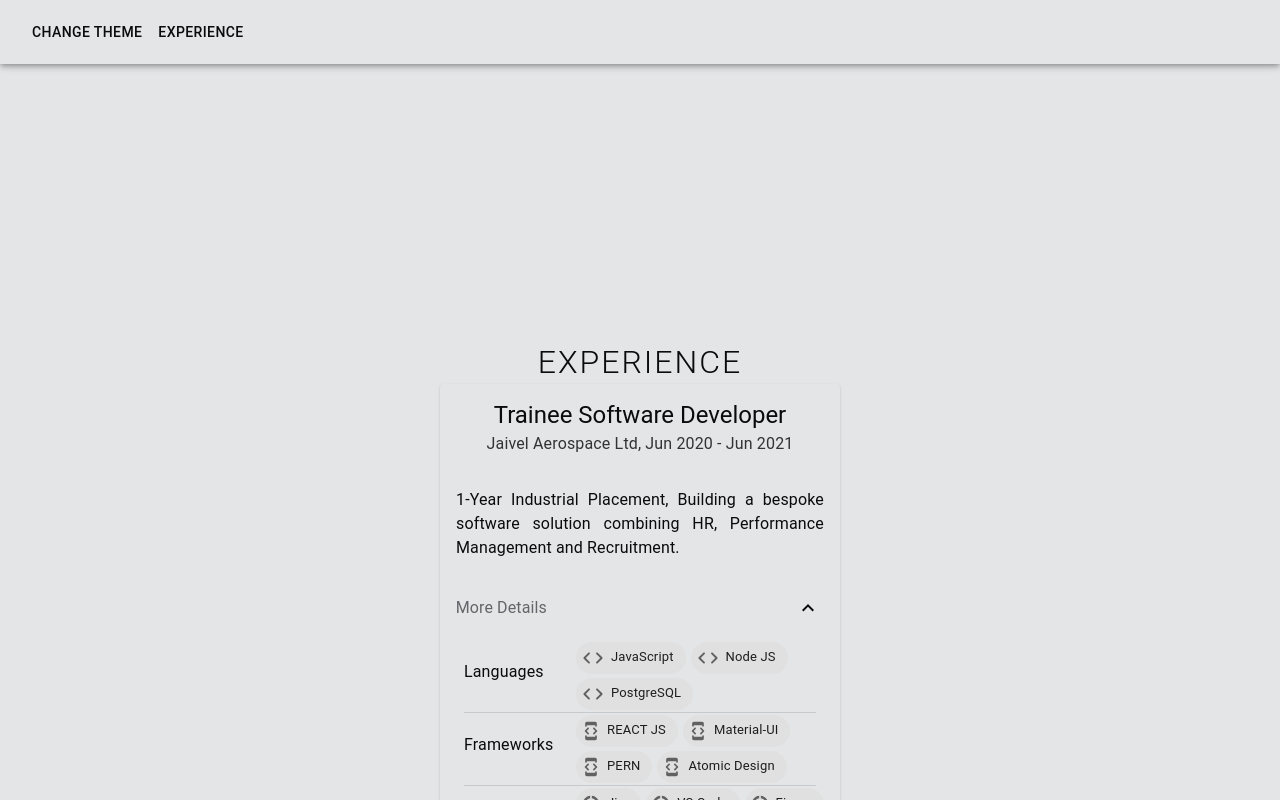
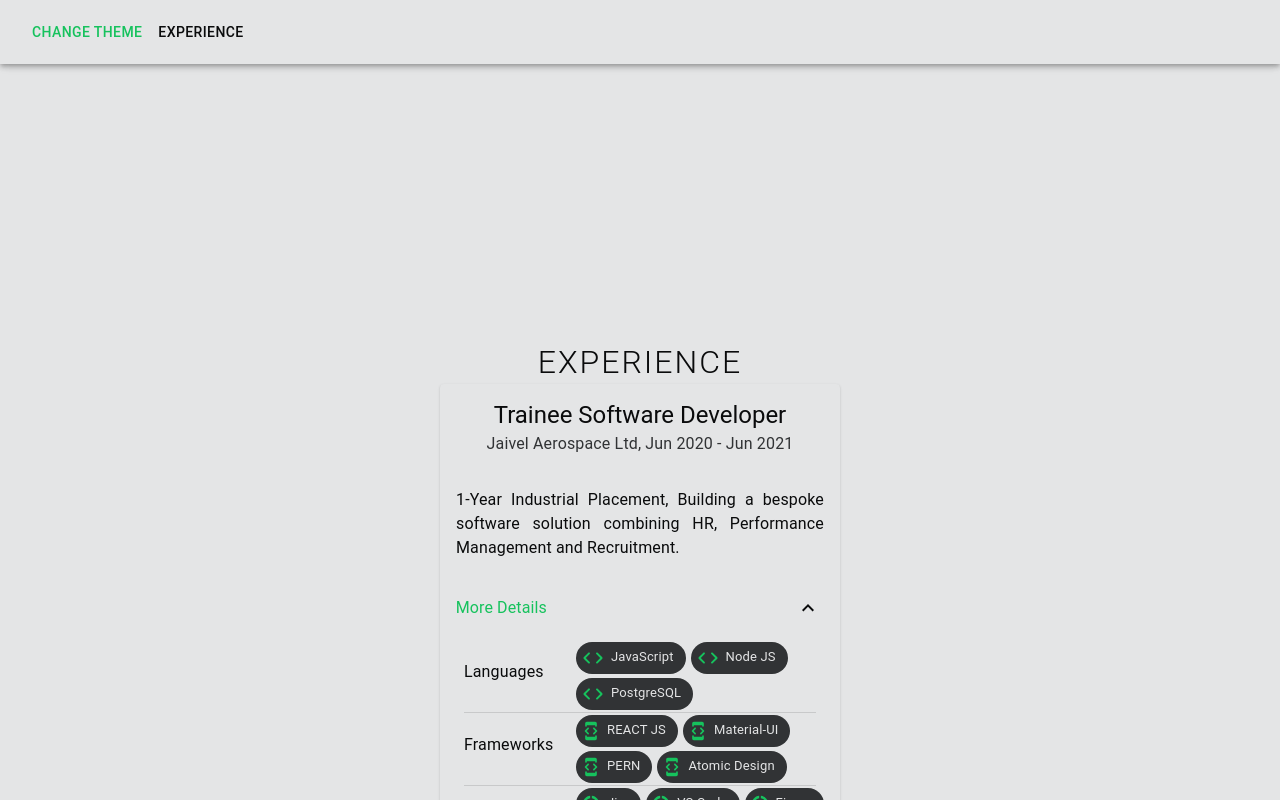
Before and after one commit to TheJayVachhani/jayvachhani.com, a React (Create React App) app: page / in a window 1280 px wide. Both pictures are taken after a click on the button "show more". Shown: the part 619-1419 px from the top of the page. Built offline with nearby package versions, Linux system fonts and the light colour scheme.

Commit message:
Add cool Styling to chips and make 'change theme' button coloured secondary

```diff
--- a/src/App.js
+++ b/src/App.js
@@ -38,7 +38,7 @@ class App extends Component {
 								<AppBar>
 									<Toolbar>
 											<section>
-												<Button onClick={this.onChange} color="Primary">Change theme</Button>
+												<Button onClick={this.onChange} color="secondary">Change theme</Button>
 											</section>
 											<section className="navigation">
 												<Button color="Primary">Experience</Button>
--- a/src/components/experience/experience.js
+++ b/src/components/experience/experience.js
@@ -45,7 +45,7 @@ const ExperienceComponent = () => {
     };
 
         return (
-            <div className="experienceHeader">
+            <div className="experienceHeader" style={{backgroundColor: "primary"}}>
                 <Typography variant='h5' color="primary">Experience</Typography>
                 <div>
                 <Card>
@@ -75,9 +75,9 @@ const ExperienceComponent = () => {
                                 </List>
                             </Grid>
                             <Grid item xs={8}>
-                                <Chip label="JavaScript" icon={<CodeRounded />} className="chip"/>
-                                <Chip label="Node JS" icon={<CodeRounded />} className="chip"/>
-                                <Chip label="PostgreSQL" icon={<CodeRounded />} className="chip"/>
+                                <Chip color="primary" label="JavaScript" icon={<CodeRounded />} className="chip"/>
+                                <Chip color="primary" label="Node JS" icon={<CodeRounded />} className="chip"/>
+                                <Chip color="primary" label="PostgreSQL" icon={<CodeRounded />} className="chip"/>
                             </Grid>
                         </Grid>
                         <Divider variant="middle"/>
@@ -90,10 +90,10 @@ const ExperienceComponent = () => {
                                 </List>
                             </Grid>
                             <Grid item xs={8}>
-                                <Chip label="REACT JS" icon={<DeveloperModeRounded fontSize="small"/>} className="chip"/>
-                                <Chip label="Material-UI" icon={<DeveloperModeRounded fontSize="small"/>} className="chip"/>
-                                <Chip label="PERN" icon={<DeveloperModeRounded fontSize="small"/>} className="chip"/>
-                                <Chip label="Atomic Design" icon={<DeveloperModeRounded fontSize="small"/>} className="chip"/>
+                                <Chip color="primary" label="REACT JS" icon={<DeveloperModeRounded fontSize="small"/>} className="chip"/>
+                                <Chip color="primary" label="Material-UI" icon={<DeveloperModeRounded fontSize="small"/>} className="chip"/>
+                                <Chip color="primary" label="PERN" icon={<DeveloperModeRounded fontSize="small"/>} className="chip"/>
+                                <Chip color="primary" label="Atomic Design" icon={<DeveloperModeRounded fontSize="small"/>} className="chip"/>
                             </Grid>
                         </Grid>
                         <Divider variant="middle"/>
@@ -106,11 +106,11 @@ const ExperienceComponent = () => {
                                 </List>
                             </Grid>
                             <Grid item xs={8}>
-                                <Chip label="Jira" icon={<DataUsageOutlined fontSize="small"/>} className="chip"/>
-                                <Chip label="VS Code" icon={<DataUsageOutlined fontSize="small"/>} className="chip"/>
-                                <Chip label="Figma" icon={<DataUsageOutlined fontSize="small"/>} className="chip"/>
-                                <Chip label="Bitbucket" icon={<DataUsageOutlined fontSize="small"/>} className="chip"/>
-                                <Chip label="Office 365" icon={<DataUsageOutlined fontSize="small"/>} className="chip"/>
+                                <Chip color="primary" label="Jira" icon={<DataUsageOutlined fontSize="small"/>} className="chip"/>
+                                <Chip color="primary" label="VS Code" icon={<DataUsageOutlined fontSize="small"/>} className="chip"/>
+                                <Chip color="primary" label="Figma" icon={<DataUsageOutlined fontSize="small"/>} className="chip"/>
+                                <Chip color="primary" label="Bitbucket" icon={<DataUsageOutlined fontSize="small"/>} className="chip"/>
+                                <Chip color="primary" label="Office 365" icon={<DataUsageOutlined fontSize="small"/>} className="chip"/>
                             </Grid>
                         </Grid>
                     </Collapse>
--- a/src/themes/BlackAndWhite/themeBW.js
+++ b/src/themes/BlackAndWhite/themeBW.js
@@ -6,7 +6,7 @@ export default createMuiTheme({
 			main: "#0A0B0C"
 		},
 		secondary: {
-			main: "#62666A"
+			main: "#16C25D"
 		},
 		background:{
 			default: "#E4E5E6"
@@ -32,5 +32,14 @@ export default createMuiTheme({
 				color: "#313335" ,
 			}
 		},
+		MuiChip: {
+			colorPrimary: {
+				color: "#e4e5e6",
+				backgroundColor: "#313335"
+			},
+			iconColorPrimary: {
+				color: "#16C25D"
+			},
+		}
 	},
 });
--- a/src/themes/Blue/themeBLUE.js
+++ b/src/themes/Blue/themeBLUE.js
@@ -26,11 +26,20 @@ export default createMuiTheme({
 		},
 		MuiCardHeader:{
 			title:{
-				color: "#E0A800",
+				color: "#E4E5E6",
 			},
 			subheader: {
 				color: "#4A71FF" ,
 			}
 		},
+		MuiChip: {
+			colorPrimary: {
+				color: "#e4e5e6",
+				backgroundColor: "#0F0F1A"
+			},
+			iconColorPrimary: {
+				color: "#13F6EB",
+			},
+		}
 	},
 });
```
